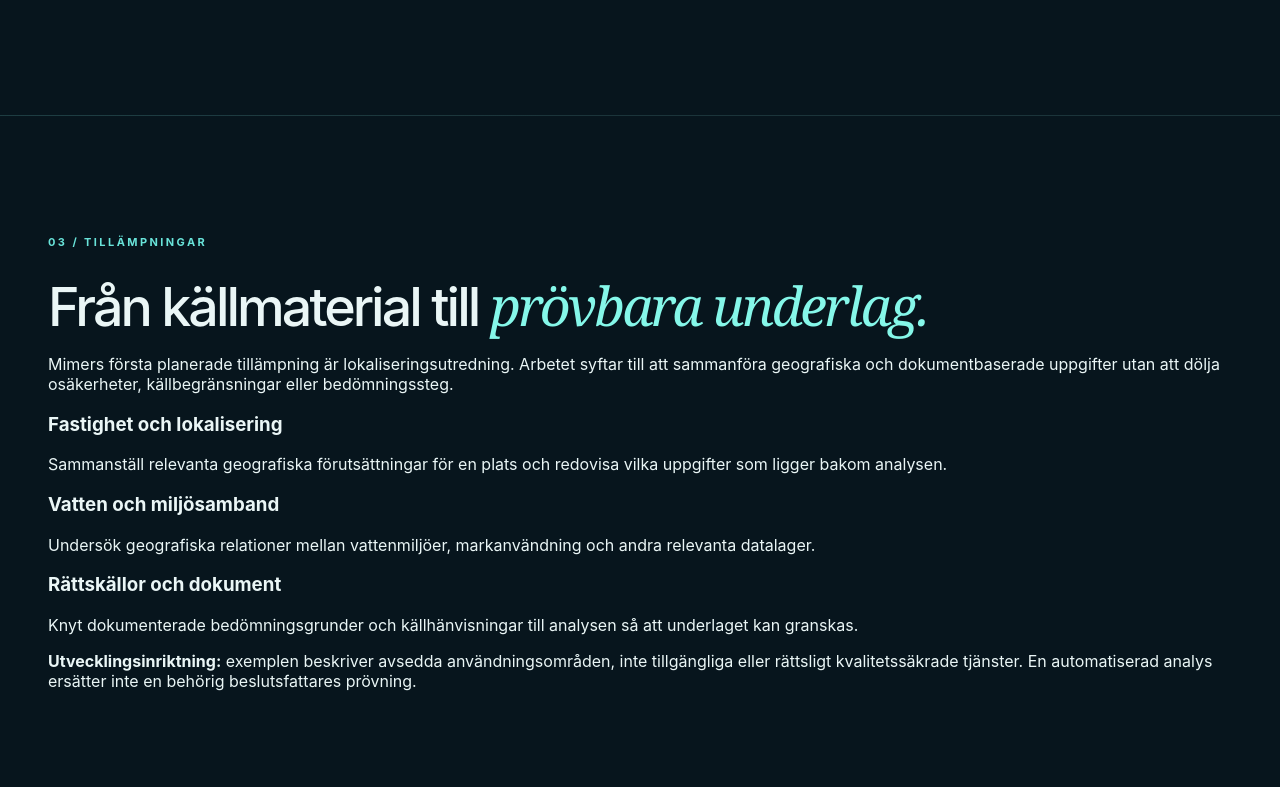
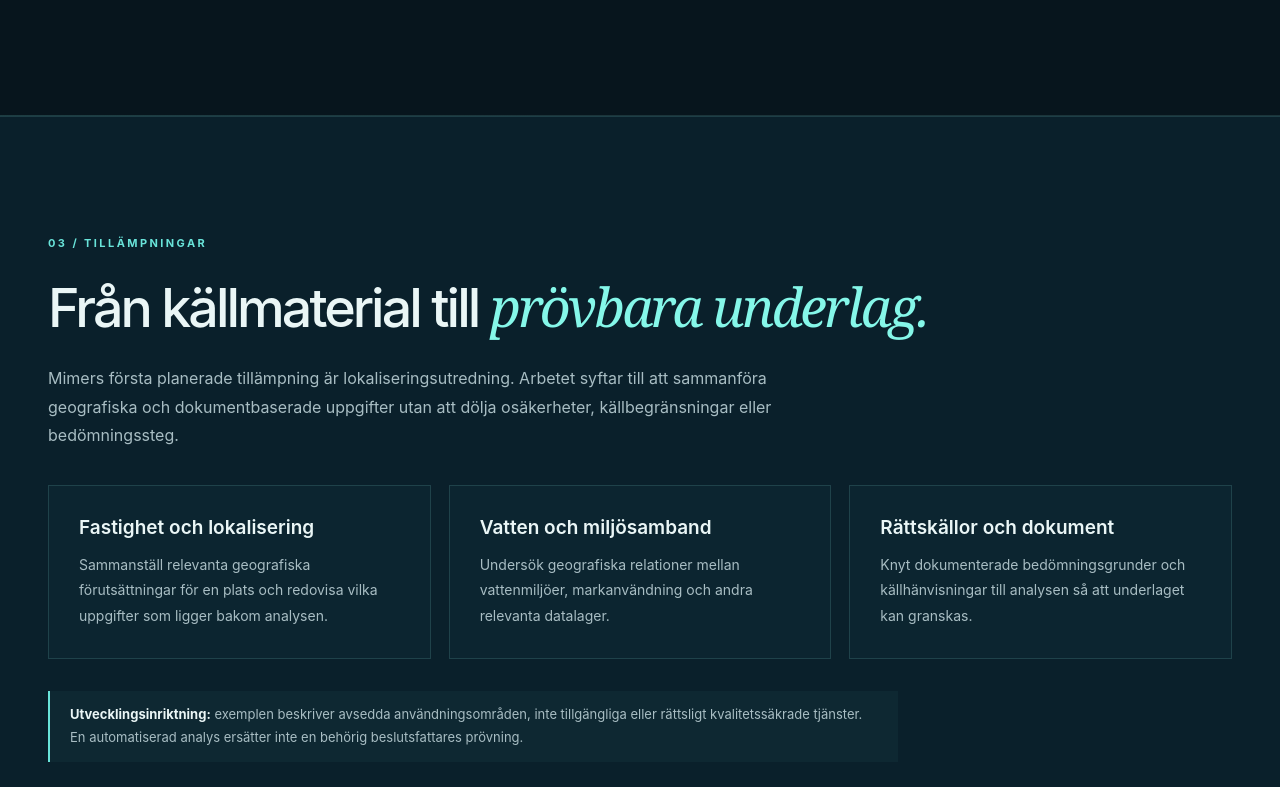
Before and after one commit to JbmbAb/mimer-miljobeslut-se, a plain HTML site: page index.html in a window 1280 px wide. Shown: the part 2233-3020 px from the top of the page. Drawn offline with Linux system fonts and the light colour scheme.

Commit message:
Style applications in existing Mimer design and improve mobile navigation

```diff
--- a/styles.css
+++ b/styles.css
@@ -142,3 +142,15 @@ h2{font-size:clamp(37px,4.2vw,62px);font-weight:550;letter-spacing:-.055em;line-
   .footer__bottom a{display:inline-block;margin-top:10px}
 }
 @media (prefers-reduced-motion:reduce){html{scroll-behavior:auto}*{transition:none!important}}
+
+/* Public applications: restrained, evidence-led presentation */
+.applications{background:#0a202b;border-top:1px solid var(--line)}
+.applications__lead{max-width:780px;margin:25px 0 35px;color:var(--muted);font-size:16px;line-height:1.8}
+.applications__grid{display:grid;grid-template-columns:repeat(3,minmax(0,1fr));gap:18px}
+.applications__grid article{border:1px solid var(--line);padding:30px;background:#0c2530}
+.applications__grid h3{font-size:19px;margin:0 0 13px;font-weight:620}
+.applications__grid p{font-size:14px;line-height:1.8;color:var(--muted);margin:0}
+.applications__caveat{max-width:850px;border-left:2px solid var(--cyan);padding:12px 20px;margin:32px 0 0;background:rgba(105,228,218,.04);color:var(--muted);font-size:13px;line-height:1.8}
+.applications__caveat strong{color:var(--paper)}
+@media(max-width:900px){.applications__grid{grid-template-columns:1fr}}
+@media(max-width:570px){.site-header{position:relative;background:#07151d;flex-wrap:wrap;gap:18px}.site-nav{width:100%;flex-wrap:wrap;gap:12px 20px}.site-nav a:nth-child(2){display:inline}.hero{min-height:610px;height:auto;padding-block:60px}.hero__content{margin-top:0;padding-bottom:55px}.applications__grid article{padding:24px}}
```
